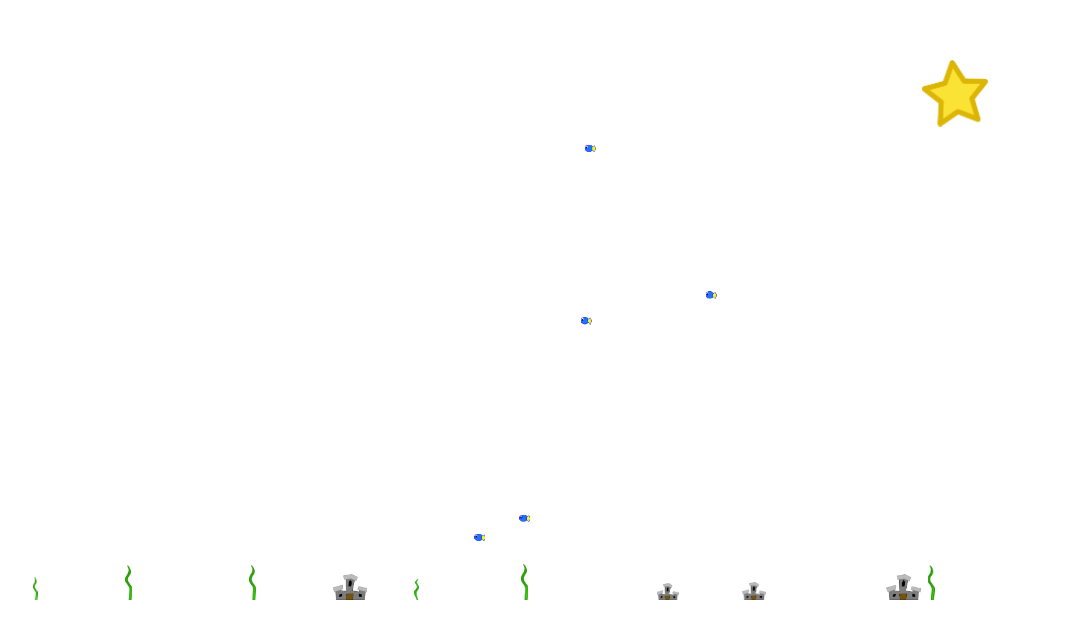
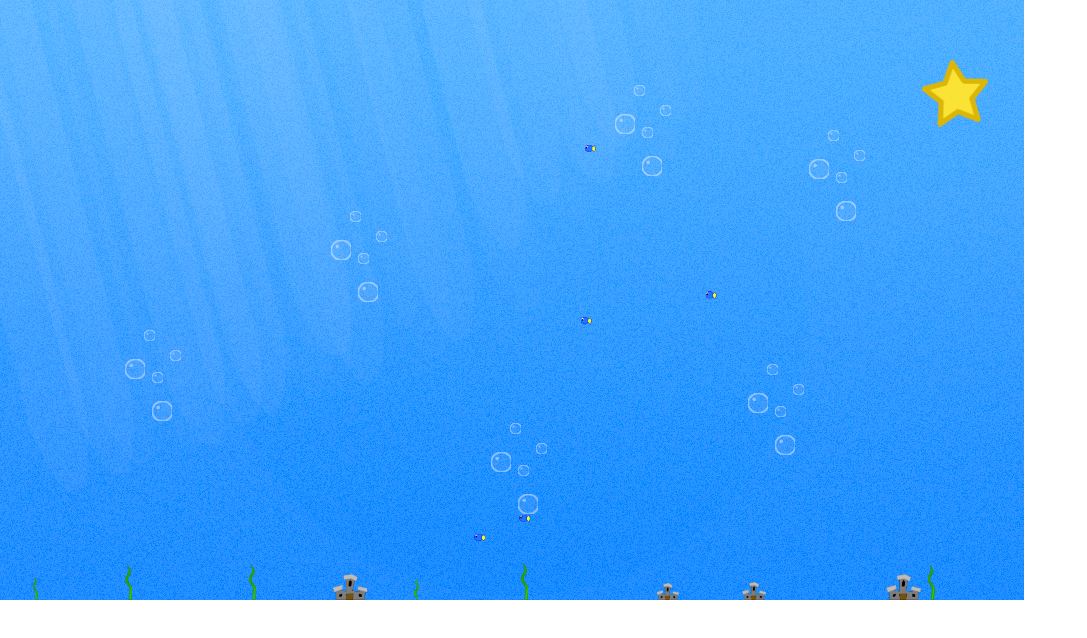
Before and after one commit to RicoP/Fingeraquarium, a plain HTML site: page canvas.html in a window 1280 px wide. Shown: the whole page, without its empty margins (0-1087 px from the left). Drawn offline with Linux system fonts and the light colour scheme.

Commit message:
Added background to canvas

```diff
--- a/canvas.html
+++ b/canvas.html
@@ -7,6 +7,7 @@
     </head>
     <style>
         * { margin: 0; padding: 0; border: 0 }
+        #canvas { background: url(aquarium/images/bg.png) left center no-repeat; }
     </style>
     <body onload="aquarium.run_canvas('canvas', 'aquarium/images/')">
         <canvas id="canvas" width="1024" height="600">
```
